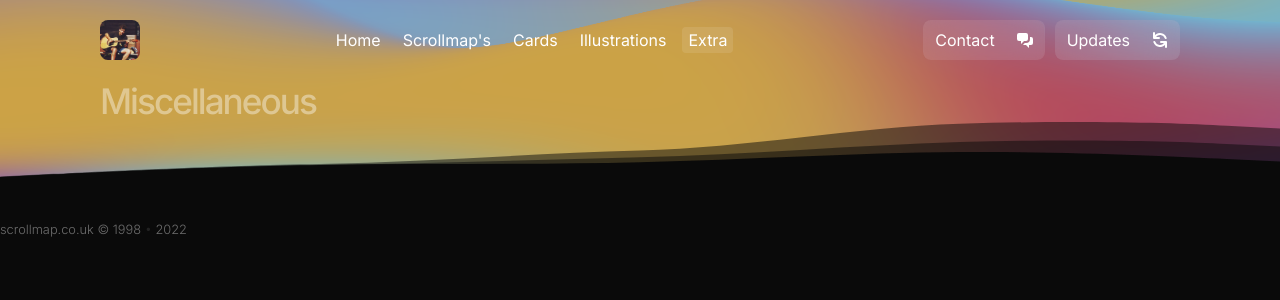
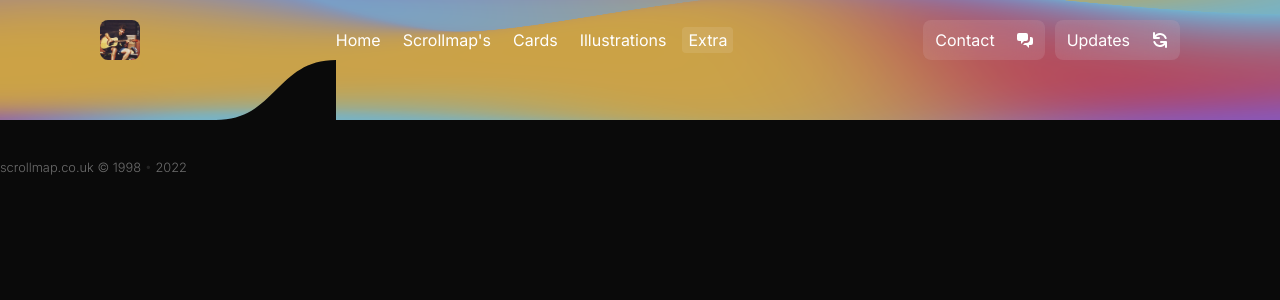
Before and after one commit to sebygreen/scrollmap, a Next.js app: page /extra in a window 1280 px wide. Shown: the top 300 px of the page. Built offline with nearby package versions, Linux system fonts and the light colour scheme; a web font is replaced by a local one.

Commit message:
seperator progress

```diff
--- a/components/Layout.js
+++ b/components/Layout.js
@@ -11,33 +11,20 @@ import styles from "../styles/Layout.module.css";
 export default function Layout({ children }) {
     const router = useRouter();
 
-    function pathToName(path) {}
-
     return (
         <>
             <div className={styles.header}>
                 <Gradient />
                 <Navigation />
-                <div class={styles.tilt}>
-                    <svg xmlns="http://www.w3.org/2000/svg" fill="currentColor" viewBox="0 0 1440 120" preserveAspectRatio="none">
-                        <path
-                            fill-rule="evenodd"
-                            clip-rule="evenodd"
-                            d="M0 109.18L60 103.644C120 98.3594 240 87.2875 360 83.7646C480 80.2417 600 62.5634 720 57.0274C840 51.7431 960.173 10.6365 1080 3.58498C1200 -3.47677 1320 0.983174 1380 7.5792L1440 12.8635V120H1380C1320 120 1200 120 1080 120C960 120 840 120 720 120C600 120 480 120 360 120C240 120 120 120 60 120H0V109.18Z"
-                            fill-opacity="0.5"
-                        />
-                        <path
-                            fill-rule="evenodd"
-                            clip-rule="evenodd"
-                            d="M0 109.793L60 104.57C120 99.5855 240 89.1409 360 85.8176C480 82.4943 600 75.8176 720 70.5952C840 65.6103 960.173 46.8328 1080 40.1807C1200 33.5191 1320 37.7263 1380 43.9487L1440 48.9336V120H1380C1320 120 1200 120 1080 120C960 120 840 120 720 120C600 120 480 120 360 120C240 120 120 120 60 120H0V109.793Z"
-                            fill-opacity="0.5"
-                        />
-                        <path
-                            fill-rule="evenodd"
-                            clip-rule="evenodd"
-                            d="M0 109.793L60 104.57C120 99.5855 240 89.1409 360 85.8176C480 82.4943 600 85.8176 720 80.5952C840 75.6103 960 61.8424 1080 60.1807C1200 58.5191 1320 68.7263 1380 73.9487L1440 78.9336V120H1380C1320 120 1200 120 1080 120C960 120 840 120 720 120C600 120 480 120 360 120C240 120 120 120 60 120H0V109.793Z"
-                        />
-                    </svg>
+                <div className={styles.titlebar}>
+                    <h1 className={styles.title}>
+                        {router.pathname == "/scrollmap" ? "Scrollmap's" : router.pathname == "/cards" ? "Cards" : router.pathname == "/illustrations" ? "Illustrations" : router.pathname == "/extra" ? "Miscellaneous" : "Homepage"}
+                    </h1>
+                    <div class={styles.tilt}>
+                        <svg viewBox="0 0 480 240" version="1.1" xmlns="http://www.w3.org/2000/svg" preserveAspectRatio="none" fill="currentColor">
+                            <path d="M9.09494702e-13,240 C240,240 240,5.68434189e-14 480,5.68434189e-14 L480,240 L9.09494702e-13,240 Z" id="Path"></path>
+                        </svg>
+                    </div>
                 </div>
             </div>
             <div className={styles.content}>{children}</div>
--- a/components/Navigation.js
+++ b/components/Navigation.js
@@ -58,9 +58,6 @@ export default function Navigation() {
                     {showUpdate && <Updates onClose={() => setShowUpdate(false)} />}
                 </AnimatePresence>
             </nav>
-            <h1 className={styles.title}>
-                {router.pathname == "/scrollmap" ? "Scrollmap's" : router.pathname == "/cards" ? "Cards" : router.pathname == "/illustrations" ? "Illustrations" : router.pathname == "/extra" ? "Miscellaneous" : "Homepage"}
-            </h1>
         </div>
     );
 }
--- a/styles/Layout.module.css
+++ b/styles/Layout.module.css
@@ -2,9 +2,21 @@
     position: relative;
 }
 
+.titlebar {
+    display: flex;
+}
+
+.title {
+    font-size: 2.2rem;
+    font-weight: 500;
+    letter-spacing: -2px;
+    color: rgba(255, 255, 255, 0.4);
+    max-width: 1080px;
+}
+
 .tilt {
+    display: block;
     position: relative;
-    width: 100%;
     overflow: hidden;
     line-height: 0;
 }
@@ -12,7 +24,6 @@
 .tilt svg {
     color: rgba(10, 10, 10, 1);
     height: 60px;
-    width: 100%;
 }
 
 .content {
--- a/styles/Navigation.module.css
+++ b/styles/Navigation.module.css
@@ -49,12 +49,3 @@
     display: flex;
     align-items: center;
 }
-
-.title {
-    margin: 20px auto 0 auto;
-    font-size: 2.2rem;
-    font-weight: 500;
-    letter-spacing: -2px;
-    color: rgba(255, 255, 255, 0.4);
-    max-width: 1080px;
-}
```
